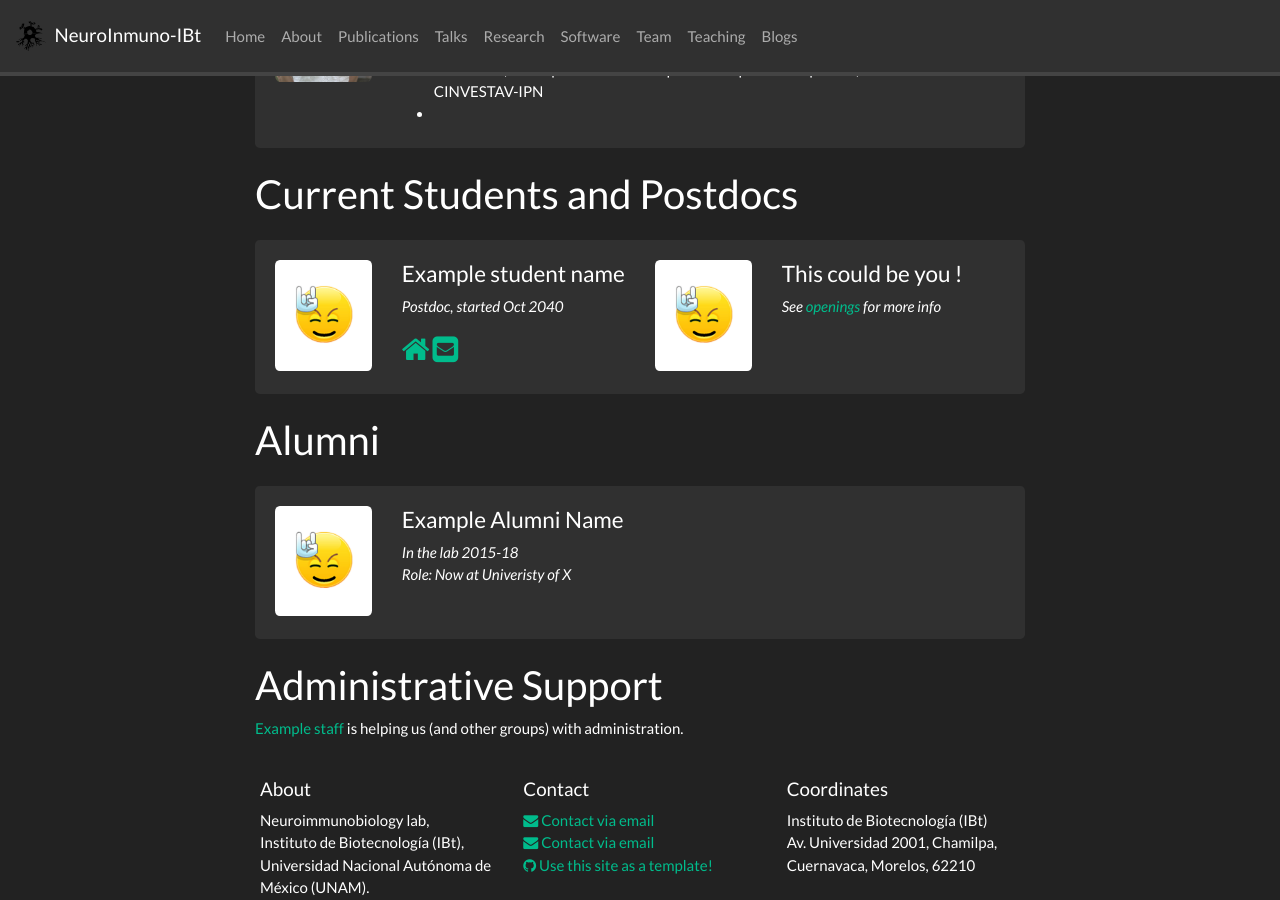
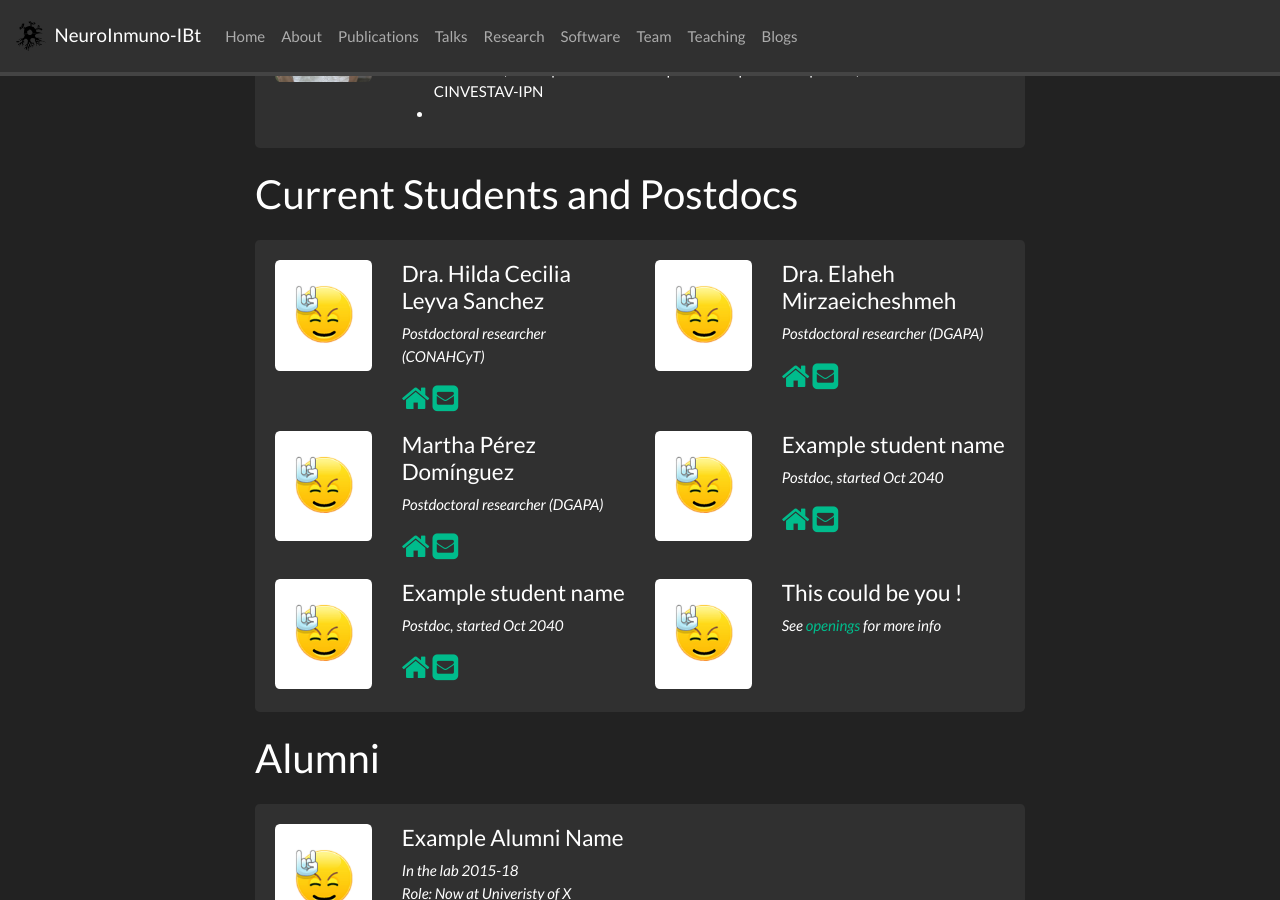
Before and after one commit to NeuroInmuno-IBT/NeuroInmuno-IBT.github.io, a Jekyll site: the page built from _pages/team.md, in a window 1280 px wide and 900 px high, scrolled down 876 px. Built offline with Jekyll 4.4.1, drawn with Linux system fonts in a browser that asks for light colours; nearby versions of some CDN libraries; a style sheet for code colours, icons or effects is not loaded.

Commit message:
Update team_members.yml

```diff
--- a/_data/team_members.yml
+++ b/_data/team_members.yml
@@ -1,3 +1,27 @@
+- name: Dra. Hilda Cecilia Leyva Sanchez
+  photo: rock.jpg
+  info: Postdoctoral researcher (CONAHCyT)
+  email: hilda.leyva@ibt.unam.mx
+  website: https://website.com
+
+- name: Dra. Elaheh Mirzaeicheshmeh
+  photo: rock.jpg
+  info: Postdoctoral researcher (DGAPA)
+  email: elaheh.mirzaeicheshmeh@ibt.unam.mx
+  website: https://website.com
+
+- name: Martha Pérez Domínguez
+  photo: rock.jpg
+  info: Postdoctoral researcher (DGAPA)
+  email: martha.perez@ibt.unam.mx
+  website: https://website.com
+
+- name: Example student name
+  photo: rock.jpg
+  info: Postdoc, started Oct 2040
+  email: exampleemail@gmail.com
+  website: https://website.com
+
 - name: Example student name
   photo: rock.jpg
   info: Postdoc, started Oct 2040
```
